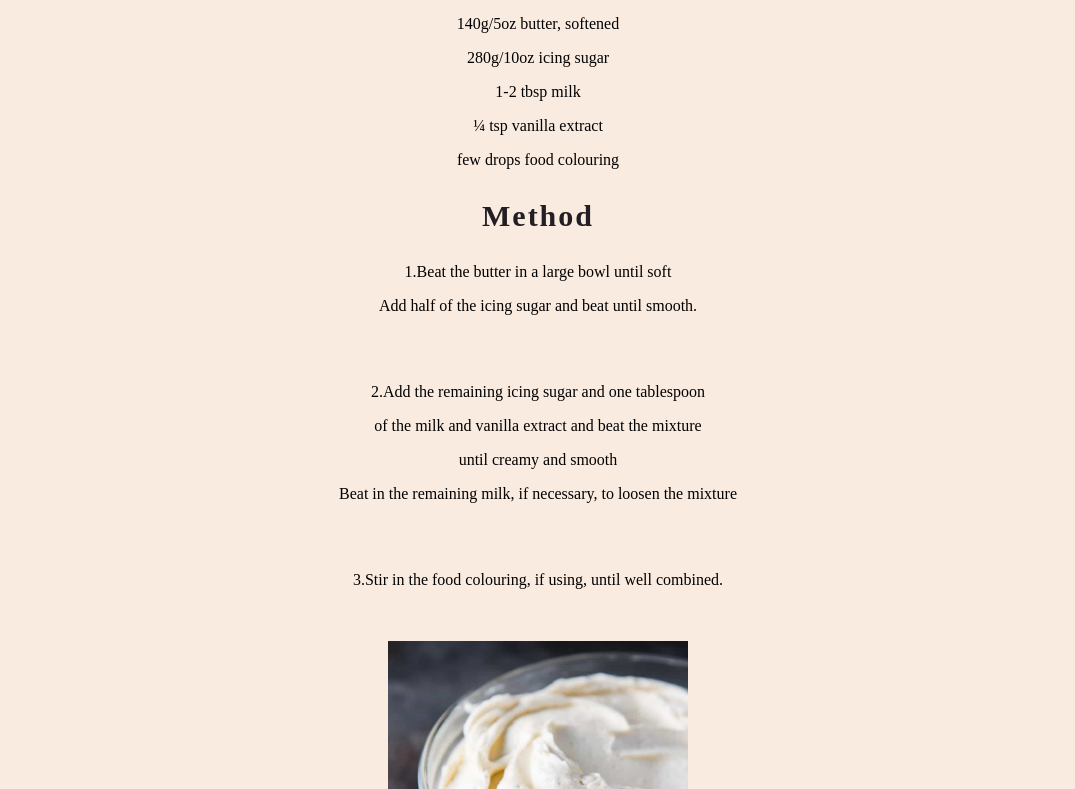
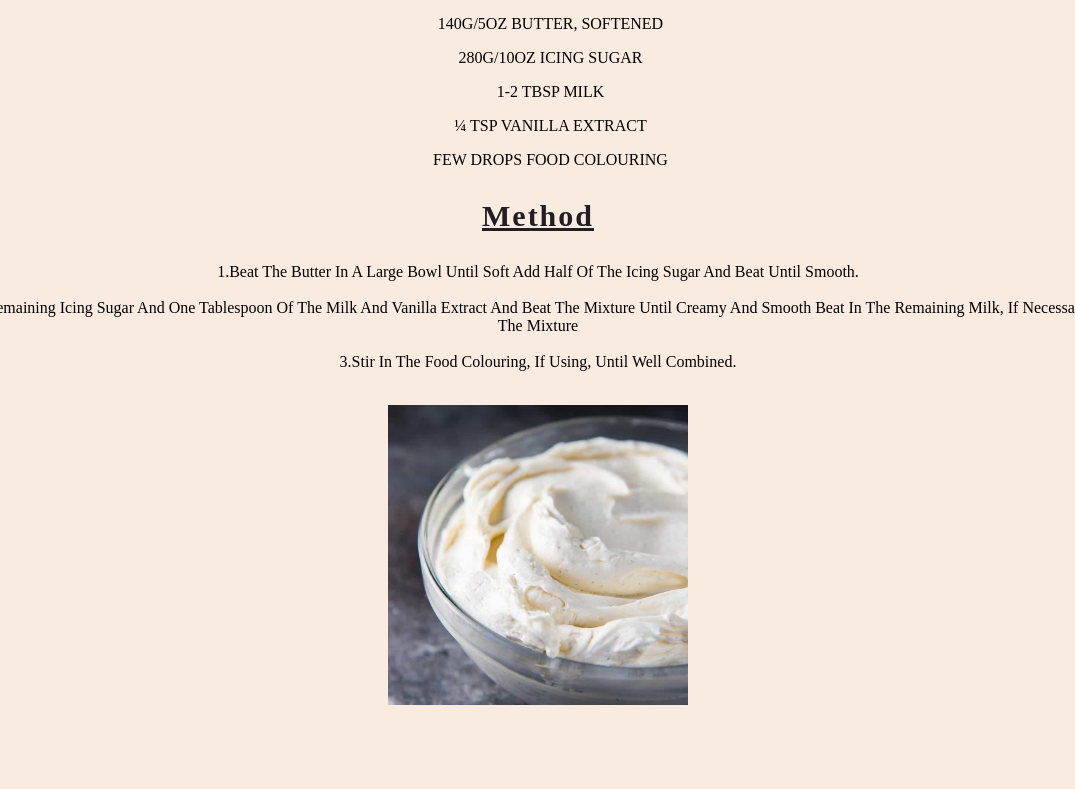
Before and after one commit to shani79/cd, a plain HTML site: page buttercrem.html in a window 1280 px wide. Shown: the part 517-1306 px from the top of the page, without its empty margins (102-1177 px from the left). After the commit the page ends 1234 px from the top, so only its background shows below. Drawn offline with Linux system fonts and the light colour scheme.

Commit message:
Add files via upload

```diff
--- a/buttercrem.html
+++ b/buttercrem.html
@@ -21,28 +21,29 @@
       <br>
       <br>
       <hr>
-<h3>INGREDIENTS</h3>
+<h3 class="in">INGREDIENTS</h3>
 
-<p>140g/5oz butter, softened</p>
-  <p>280g/10oz icing sugar</p>
-<p> 1-2 tbsp milk</p>
-<p>¼ tsp vanilla extract</p>
-  <p>few drops food colouring</p>
+<p class="recpie">140g/5oz butter, softened</p>
+  <p class="recpie">280g/10oz icing sugar</p>
+<p class="recpie"> 1-2 tbsp milk</p>
+<p class="recpie">¼ tsp vanilla extract</p>
+  <p class="recpie">few drops food colouring</p>
 
-  <h3>Method</h3>
-<p>1.Beat the butter in a large bowl until soft</p>
-<p>Add half of the icing sugar and beat until smooth.</p>
+  <h3 class="me">Method</h3>
+<p class="method">1.Beat the butter in a large bowl until soft
+Add half of the icing sugar and beat until smooth.
 <br>
 <br>
-<p>2.Add the remaining icing sugar and one tablespoon</p>
-<p>of the milk and vanilla extract and beat the mixture</p>
-<p> until creamy and smooth</p>
-<p>Beat in the remaining milk, if necessary, to loosen the mixture</p>
+2.Add the remaining icing sugar and one tablespoon
+of the milk and vanilla extract and beat the mixture
+ until creamy and smooth
+Beat in the remaining milk, if necessary, to loosen the mixture
 <br>
 <br>
-<p>3.Stir in the food colouring, if using, until well combined.</p>
+3.Stir in the food colouring, if using, until well combined.
 <br>
 <br>
+</p>
 <img src="vanilla.jpeg" alt="butter cream"
 style=  height:300px; width:300px;></img>
 
--- a/css/style.css
+++ b/css/style.css
@@ -32,4 +32,42 @@ h3{
 
 p1{
   font-size: 25px;
+
 }
+
+img:hover{
+  background-color: white;
+}
+
+
+
+.piece{
+  background-color: pink;
+
+}
+
+.round{
+  background-color: yellow;
+}
+
+.in{
+text-decoration: underline;
+  text-align: center;
+}
+
+.recpie{
+text-indent: 25px;
+text-align:center;
+text-transform: uppercase;
+}
+
+.me{
+  text-decoration: underline;
+  text-align: center;
+}
+
+.method{
+
+text-transform: capitalize;
+
+}
```
Also changed, not shown: birthdaycakes.html (+3 -0 lines), index.html (+1 -0 lines).
